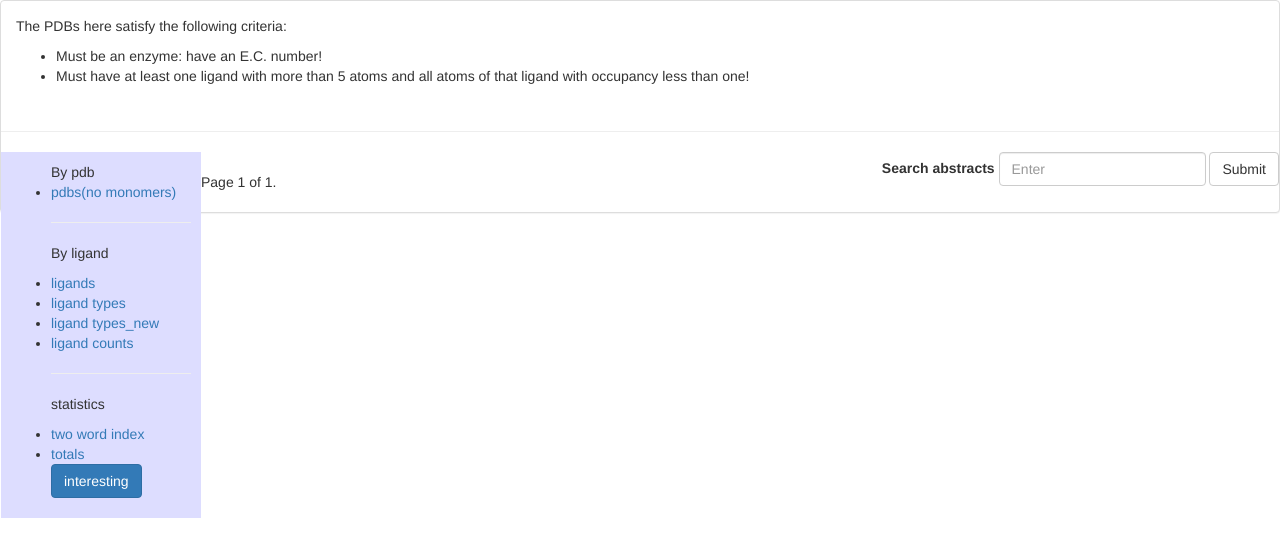
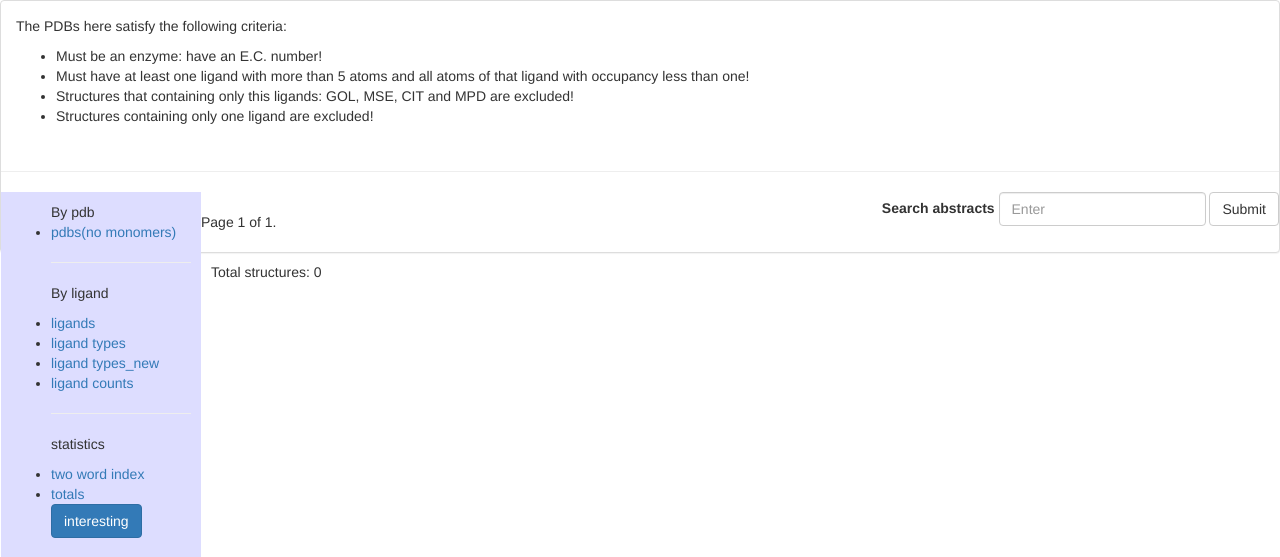
Before and after one commit to zoranstefanic/pdbligands, a Django app: page /occupancy/pdbs/ in a window 1280 px wide. Shown: the top 557 px of the page. Run offline with Django 3.2, Linux system fonts and the light colour scheme; data that the repository does not hold is empty; some libraries are stand-ins or nearby versions.

Commit message:
Checkin now works wit ajax. Site usable.

```diff
--- a/occupancy/views.py
+++ b/occupancy/views.py
@@ -15,6 +15,9 @@ from find_interesting import all_equal
 from word_count import two_words
 
 PDBS = PDBstructure.objects.select_related().exclude(oligomer='monomeric')
+PDBS = PDBS.annotate(lig_no=Count('ligands'))
+PDBS = PDBS.filter(lig_no__gt=1)
+
 ligands_to_exclude = Q(ligand_types__code="MSE") | Q(ligand_types__code="GOL") | Q(ligand_types__code="CIT") | Q(ligand_types__code="MPD")
 
 PDBS = PDBS.exclude(ligands_to_exclude)
@@ -22,15 +25,21 @@ PDBS = PDBS.exclude(ligands_to_exclude)
 def search(request):
     if request.GET.get('q'):
         q = request.GET['q']
-        pdbs = PDBS.filter(abstract__icontains=q)
+        #pdbs = PDBS.filter(abstract__icontains=q)
+        pdbs = PDBstructure.objects.filter(abstract__icontains=q)
         return render(request, 'occupancy/search.html',{'query':q, 'number':len(pdbs),'object_list':pdbs})
     else:
         return redirect('pdb_list')
 
 class PDBstructureList(ListView):
     model = PDBstructure
-    paginate_by = 20
+    paginate_by = 25
     queryset = PDBS
+    def get_context_data(self, **kwargs):
+        # Call the base implementation first to get a context
+        context = super(PDBstructureList, self).get_context_data(**kwargs)
+        context['total'] = PDBS.count()
+        return context
 
 class LigandList(ListView):
     model = Ligand
@@ -75,7 +84,6 @@ def ligand_types_new(request):
     ligtypes = Ligand_type.objects.annotate(pdb_num=Count('in_pdbs')).order_by('-pdb_num')
     return render(request,'occupancy/ligand_types_new.html',{'ligtypes':ligtypes})
 
-
 def ligand_counts(request):
     types = set([c[0] for c in Ligand.objects.values_list('code')])
     l = []
@@ -93,8 +101,7 @@ def interesting(request,limit):
     limit = float(limit)
     ret = []
 
-    pdbs = PDBS.annotate(num_ligands=Count('ligands')).exclude(num_ligands=1)
-    for s in pdbs:
+    for s in PDBS:
         for lt in s.ligand_types.all():
             chosen = s.ligands.filter(code=lt.code)
             if len(chosen) > 1:
@@ -107,7 +114,7 @@ def interesting(request,limit):
 
 def two_word_index(request):
     d = {}
-    abstract_pdb = PDBS.objects.exclude(abstract=None)
+    abstract_pdb = PDBS.exclude(abstract=None)
     for pdb in abstract_pdb:
         abstract = pdb.abstract.lower()
         for i in two_words(abstract):
--- a/templates/base.html
+++ b/templates/base.html
@@ -15,29 +15,29 @@ $(document).ready(function() {
                         //'pdb_id': $('#test').val() // from form
                         'pdb_id': $(this).attr('pdb_id'), // from form
 						'csrfmiddlewaretoken': '{{ csrf_token }}',
-				dataType: 'json',
+				        dataType: 'json',
                         },
-                 success: function(result){
+                    success: function(result){
 					console.log(result);
-					//$(this).load(data);
                     //$('#message').html("<h2>Success</h2>");
                  }
             });
+			$(this).parents('tr').first().addClass('pdb-checked');
             return false; //<---- move it here
        });
 });
 </script>
-
 <style>
 .pdb {clear:both; border: 1px solid red;overflow:hidden;}
 .navigation {float:left;width:200px;background-color:#ddf;padding:10px;}
 .content {float:left;width:80%;margin:10px;}
-.abstract { width:60%;float:left; background-color:#df3; padding:10px;}
-tr.checked p { background-color:#f43;}
+.abstract { width:60%;float:left; background-color:#ddf; padding:10px;color:333;}
+.pdb-checked  { background-color:#df3;}
 table.ligands { width:15%;margin:5px;}
 table.ligand-table {width:80%; margin:auto;}
 img.pdb_image { float:left;}
 </style>
+
 </head>
 <body>
 <div class="panel panel-default">
@@ -46,6 +46,8 @@ img.pdb_image { float:left;}
 <ul>
 <li> Must be an enzyme: have an E.C. number!
 <li> Must have at least one ligand with more than 5 atoms and all atoms of that ligand with occupancy less than one!
+<li> Structures that containing only this ligands: GOL, MSE, CIT and MPD are excluded!
+<li> Structures containing only one ligand are excluded!
 </ul>
 </div>
 <hr>
--- a/templates/occupancy/interesting.html
+++ b/templates/occupancy/interesting.html
@@ -2,10 +2,10 @@
 {% block pagination %}
 {% endblock %}
 {% block "content"%}
-	{{interesting|length}}
-<table class="table table-striped">
+{{interesting|length}}
+<table class="table">
 	{% for s in interesting %}
-	<tr>
+	<tr {%if s.0.checked == True %}class="pdb-checked"{%endif%} >
 		<td><a href="{% url 'pdbstructure_detail' s.0.pk %}">{{ s.0 }}</a></td>
 		<td>{{s.1}}</td>
 		<td>{{s.2}}</td>
--- a/templates/occupancy/pdbstructure_list.html
+++ b/templates/occupancy/pdbstructure_list.html
@@ -1,25 +1,9 @@
 {% extends "base.html" %}
 {% block "content"%}
-	<div class="message"></div>
-	<table class="table table-striped">
+	<p> Total structures: {{ total }} </p>
+	<table class="table">
 	{% for pdb in object_list %}
-		<tr {%if pdb.checked%}class="checked"{%endif%} >
-			<td><a href="{{pdb.pdb_url}}"><img src="{{pdb.img_url}}" class="pdb_image"></img></a></td>
-			<td>
-				<p> <a href="{% url 'pdbstructure_detail' pdb.pk%}">{{ pdb.code }}</a></p>
-				<a href="{{pdb.doi}}">referenca</a>
-				<a class="checked" pdb_id="{{pdb.code}}" href="">checked</a>
-				<div class="abstract">{{ pdb.abstract|striptags }}</div>
-					<table class="table table-striped ligands pull-right">
-						{% for lig in pdb.ligands.all %}
-							<tr>
-								<td><a href="/occupancy/ligand_pdbs/{{lig.code}}">{{ lig }}</a></td>
-								<td>{{ lig.occupancy }}</td>
-							</tr>
-						{% endfor %}
-					</table>
-			</td>
-		</tr>
+	{% include "pdb_row.html" %}
 	{% endfor %}
 	</table>
 {% endblock %}
```
Also changed, not shown: templates/occupancy/pdbstructure_detail.html (+6 -2 lines), templates/occupancy/search.html (+2 -17 lines), templates/pdb_row.html (added, +17 -0 lines).
